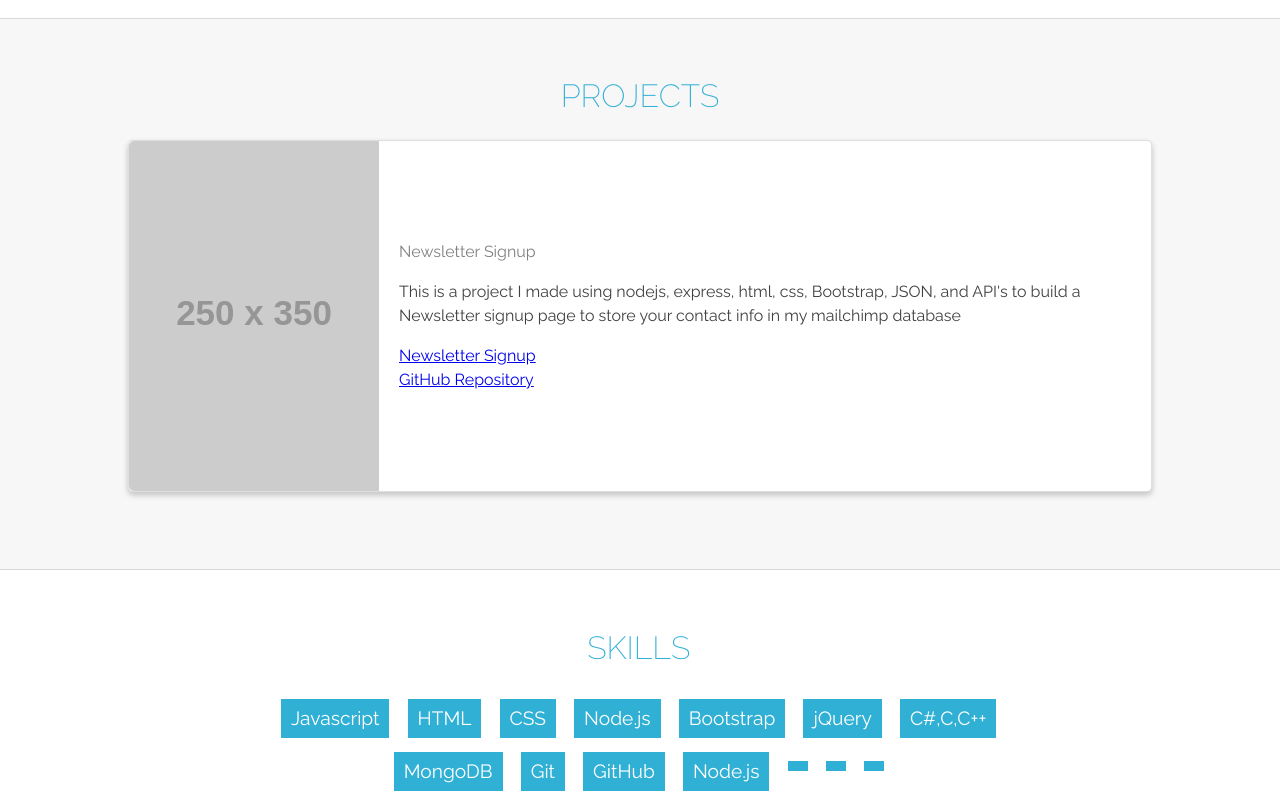
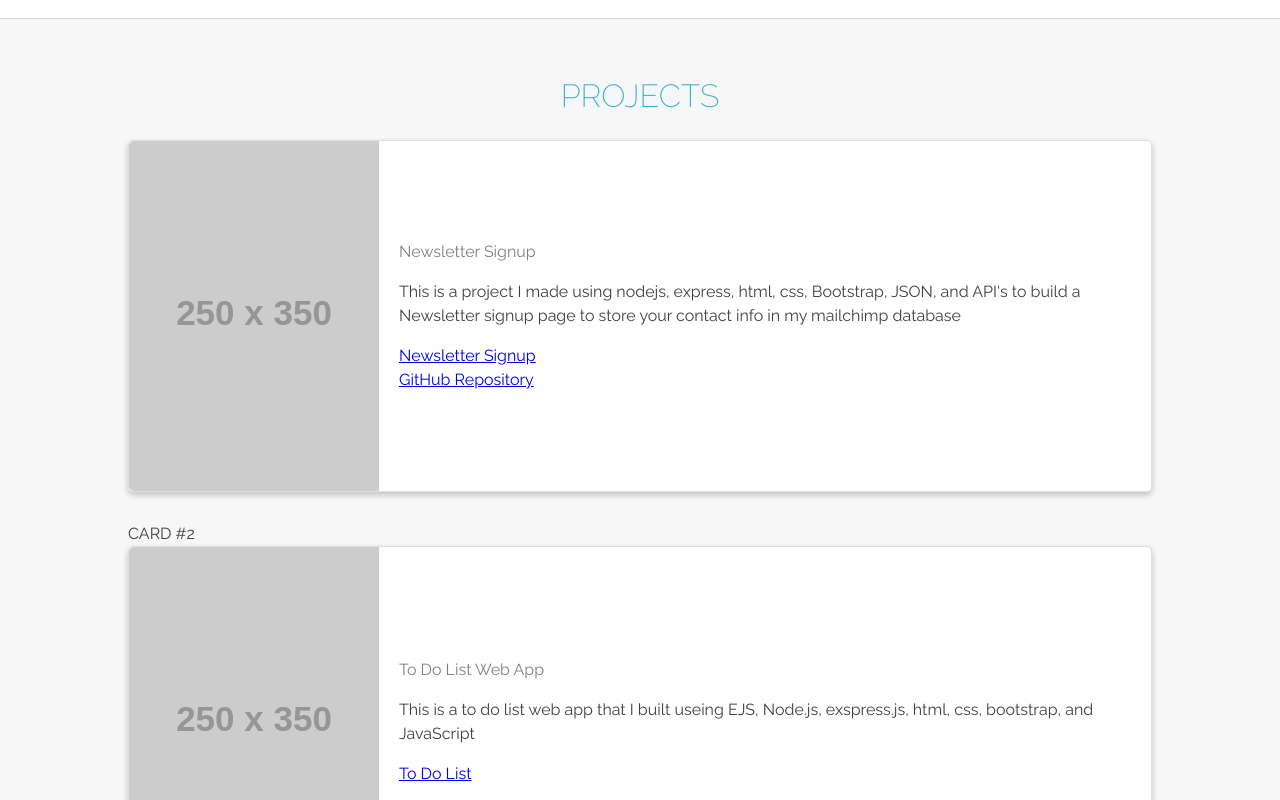
Before and after one commit to johnjelliott85/myDevPortfolio, a plain HTML site: page index.html in a window 1280 px wide. Shown: the part 2000-2800 px from the top of the page. Drawn offline with Linux system fonts and the light colour scheme; placeholder pictures from the web are drawn by us.

Commit message:
updat to projects list

```diff
--- a/index.html
+++ b/index.html
@@ -37,8 +37,7 @@
                 aria-hidden="true"></i></a>
           </li>
           <li class="li-social-links">
-            <a class="social" href="https://linkedin.com" target="_blank"><i class="fa fa-linkedin"
-                aria-hidden="true"></i></a>
+            <a class="social" href="https://linkedin.com" target="_blank"><i aria-hidden="true"></i></a>
           </li>
           <li class="li-social-links">
             <a class="social" href="https://www.facebook.com/" target="_blank"><i class="fa fa-facebook"
@@ -196,22 +195,16 @@
               <a href="https://github.com/johnjelliott85/newsletter-signup-app.git">GitHub Repository</a>
             </div>
           </div>
-          <!-- CARD #2
+          CARD #2
           <div class="project-card">
             <div class="project-image">
               <img src="http://placehold.it/250x350">
             </div>
             <div class="project-content">
-              <h4>Project Name</h4>
-              <p>Lorem ipsum dolor sit amet, consectetur adipisicing elit, sed do eiusmod tempor incididunt ut labore
-                et
-                dolore magna aliqua. Ut enim ad minim veniam, quis nostrud exercitation ullamco laboris nisi ut
-                aliquip
-                ex ea commodo consequat. Duis aute irure dolor in reprehenderit in voluptate velit esse cillum dolore
-                eu
-                fugiat nulla pariatur. Excepteur sint occaecat cupidatat non proident, sunt in culpa qui officia
-                deserunt mollit anim id est laborum.</p>
-              <a href="#">Link Text</a>
+              <h4>To Do List Web App</h4>
+              <p>This is a to do list web app that I built useing EJS, Node.js, exspress.js, html, css, bootstrap, and
+                JavaScript</p>
+              <a href="jje-todolist.herokuapp.com">To Do List</a>
             </div>
           </div>
           <!-- CARD #3 -->
```
